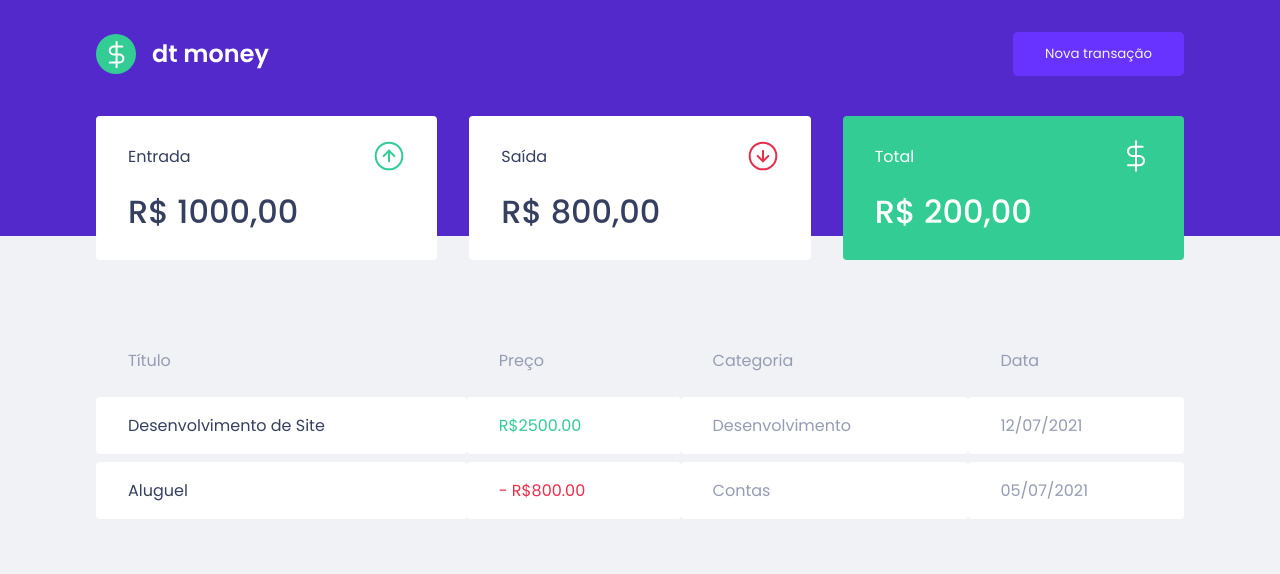
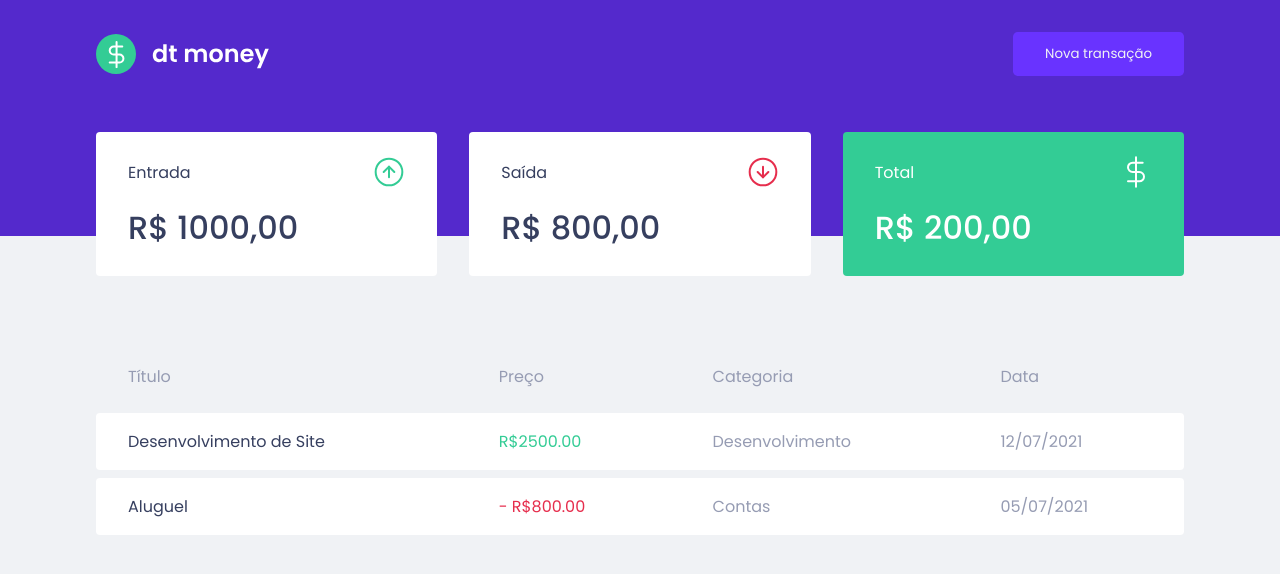
Before and after one commit to Gabriel-sn/money-control, a React (Create React App) app in the folder money-control/: page / in a window 1280 px wide. Shown: the top 574 px of the page. Built offline with nearby package versions, Linux system fonts and the light colour scheme.

Commit message:
Ajustes de estilos nos componentes Sumary e TransactionsTable

```diff
--- a/money-control/src/components/Sumary/styles.ts
+++ b/money-control/src/components/Sumary/styles.ts
@@ -4,7 +4,7 @@ export const Container = styled.div`
     display: grid;
     grid-template-columns: repeat(3, 1fr);
     gap: 2rem;
-    margin-top: -10rem;
+    margin-top: -9rem;
 
     div{
         background: var(--shape);
--- a/money-control/src/components/TransactionsTable/styles.ts
+++ b/money-control/src/components/TransactionsTable/styles.ts
@@ -17,7 +17,6 @@ export const Container = styled.div`
         td{
             padding: 1rem 2rem;
             border: 0;
-            border-radius: .25rem;
             background: var(--shape);
             color: var(--textos);
 
@@ -33,5 +32,10 @@ export const Container = styled.div`
                 color: var(--red);
             }
         }
+
+        td:first-child { border-top-left-radius: .25rem; }
+        td:last-child { border-top-right-radius: .25rem; }
+        td:first-child { border-bottom-left-radius: .25rem; }
+        td:last-child { border-bottom-right-radius: .25rem; }
     }
 `
```
